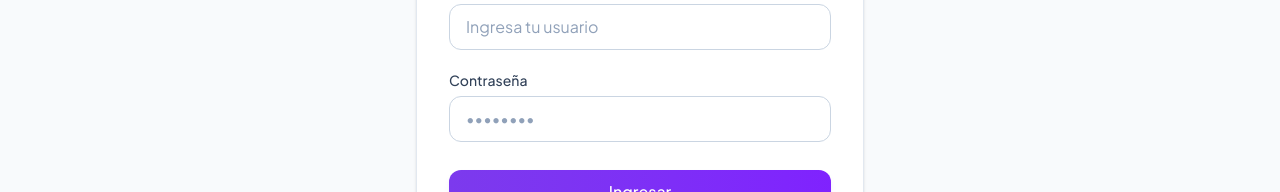
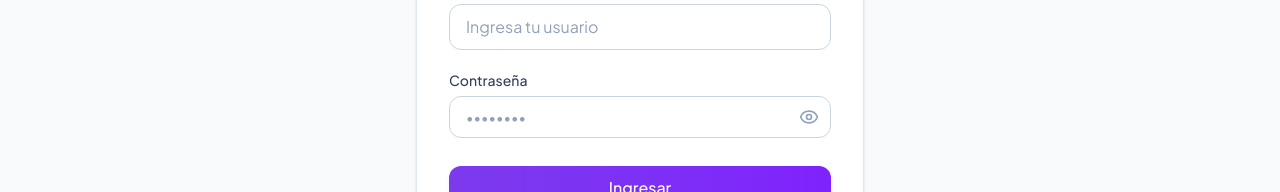
Before and after one commit to AlexLopezF04/on-courses-web, a React (Vite) app: page /login in a window 1280 px wide. Shown: the part 352-544 px from the top of the page. Built offline with nearby package versions, Linux system fonts and the light colour scheme; no server answers.

Commit message:
feat(auth): add password visibility toggle to login page

```diff
--- a/src/presentation/pages/LoginPage.tsx
+++ b/src/presentation/pages/LoginPage.tsx
@@ -4,7 +4,7 @@ import { useAuthStore } from '../store/useAuthStore';
 import { Input } from '../components/Input';
 import { Button } from '../components/Button';
 import { Layout } from '../components/Layout';
-import { GraduationCap, ShieldAlert } from 'lucide-react';
+import { GraduationCap, ShieldAlert, Eye, EyeOff } from 'lucide-react';
 
 export const LoginPage: React.FC = () => {
   const { login, isLoading, error } = useAuthStore();
@@ -12,6 +12,7 @@ export const LoginPage: React.FC = () => {
   const location = useLocation();
   const [username, setUsername] = useState('');
   const [password, setPassword] = useState('');
+  const [showPassword, setShowPassword] = useState(false);
   const [validationError, setValidationError] = useState<string | null>(null);
 
   const from = (location.state as any)?.from || '/dashboard';
@@ -72,16 +73,33 @@ export const LoginPage: React.FC = () => {
               />
             </div>
 
+            <div className="w-full flex flex-col gap-1.5 relative">
+              <label className="text-sm font-medium text-slate-700 dark:text-slate-300">
+                Contraseña
+              </label>
               <div className="relative">
-              <Input
-                label="Contraseña"
-                type="password"
+                <input
+                  type={showPassword ? 'text' : 'password'}
                   placeholder="••••••••"
                   value={password}
                   onChange={(e) => setPassword(e.target.value)}
+                  disabled={isLoading}
                   autoComplete="current-password"
+                  className="w-full pl-4 pr-10 py-2.5 rounded-xl border border-slate-300 dark:border-slate-700 bg-white dark:bg-slate-900 text-slate-900 dark:text-slate-100 placeholder-slate-400 dark:placeholder-slate-500 transition-all duration-200 outline-none focus:border-brand-500 focus:ring-2 focus:ring-brand-500/20 disabled:opacity-50 disabled:bg-slate-50 dark:disabled:bg-slate-950 text-sm"
+                />
+                <button
+                  type="button"
+                  onClick={() => setShowPassword(!showPassword)}
                   disabled={isLoading}
-              />
+                  className="absolute right-3 top-1/2 -translate-y-1/2 text-slate-400 dark:text-slate-500 hover:text-slate-600 dark:hover:text-slate-300 transition-colors"
+                >
+                  {showPassword ? (
+                    <EyeOff className="h-5 w-5" />
+                  ) : (
+                    <Eye className="h-5 w-5" />
+                  )}
+                </button>
+              </div>
             </div>
 
             <Button type="submit" isLoading={isLoading} className="w-full mt-2">
```
Lines whose indentation alone changed are shown as unchanged.
